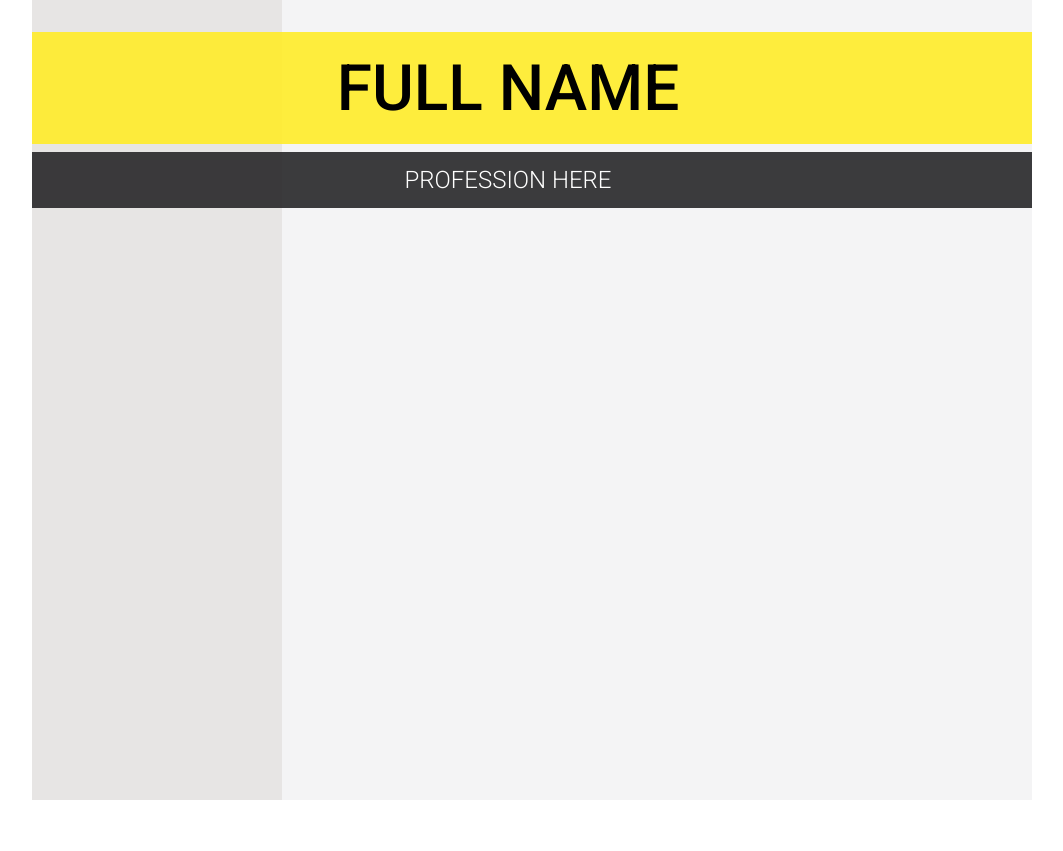
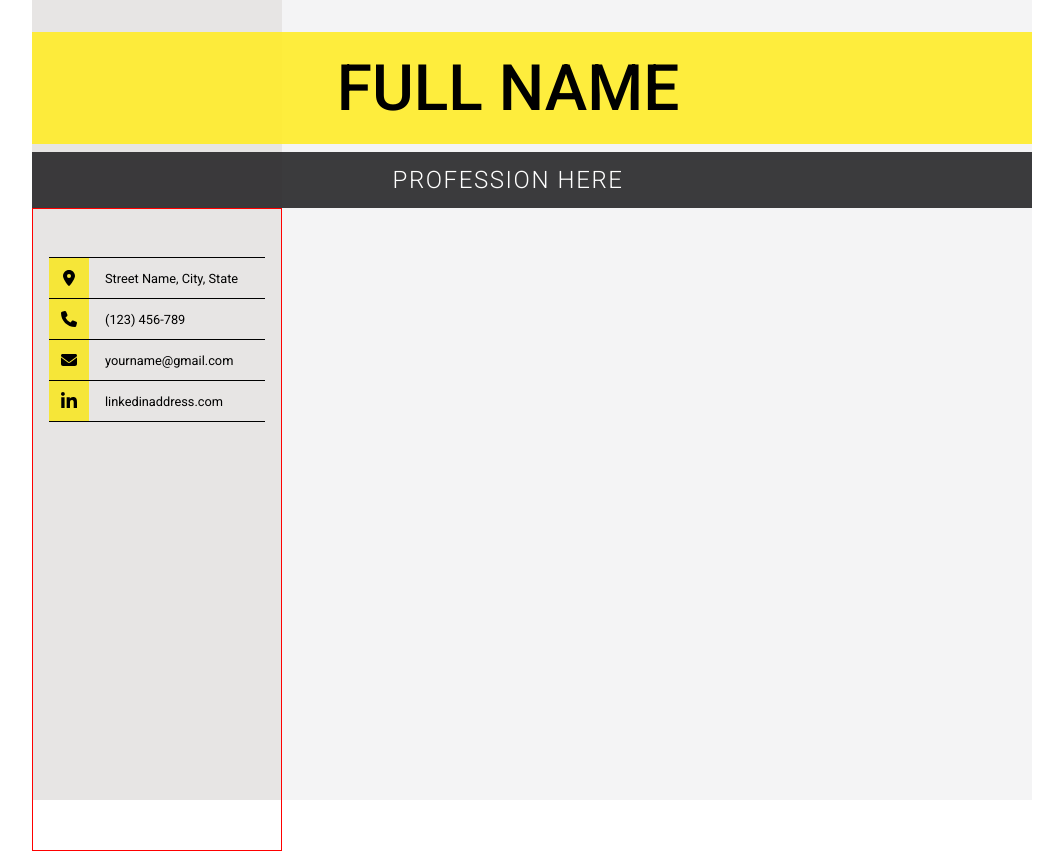
Before and after one commit to v-sudo29/cv-application, a React (Create React App) app: page / in a window 1280 px wide. Shown: the whole page, without its empty margins (108-1171 px from the left). Before the commit the page ends 800 px from the top, so only its background shows below. Built offline with nearby package versions, Linux system fonts and the light colour scheme.

Commit message:
Add edit feature to location

```diff
--- a/src/App.js
+++ b/src/App.js
@@ -1,5 +1,6 @@
 import './styles/App.css';
-import Header from './components/Header';
+import Header from './components/header/Header';
+import Sidebar from './components/sidebar/Sidebar';
 import { useState } from 'react';
 
 function App() {
@@ -7,6 +8,7 @@ function App() {
     {
       fullName: 'FULL NAME',
       profession: 'PROFESSION HERE',
+      location: 'Street Name, City, State'
     }
   )
 
@@ -20,7 +22,8 @@ function App() {
   function changeEditMode(e) {
     const inputFullName = e.target.parentElement.classList.contains('fullName')
     const inputProfession = e.target.parentElement.classList.contains('profession')
-
+    const inputLocation = e.target.parentElement.classList.contains('location')
+    console.log('clicked!')
     if (inputFullName) {
       setEditMode(prevEdit => (
         {
@@ -35,15 +38,22 @@ function App() {
           inputContext: 'profession'
         }
       ));
+    } else if (inputLocation) {
+      setEditMode(prevEdit => (
+        {
+          isInEditMode: !prevEdit.isInEditMode,
+          inputContext: 'location'
+        }
+      ));
     }
   }
 
   function turnOffEditMode(e) {
     const elementType = e.target.localName
     if (editMode.isInEditMode && elementType !== 'input') {
-      setEditMode(prevEdit => ({isInEditMode: false, inputContext: ''}));
+      setEditMode({isInEditMode: false, inputContext: ''});
     } else if (editMode.isInEditMode && e.key === 'Enter') {
-      setEditMode(prevEdit => ({isInEditMode: false, inputContext: ''}));
+      setEditMode({isInEditMode: false, inputContext: ''});
     }
   }
 
@@ -57,19 +67,28 @@ function App() {
   function handleChange(event, property) {
     event.stopPropagation();
     const newValue = event.target.value;
+
     setPerson(prevPerson => ({...prevPerson, [property]: newValue}));
   }
 
   return (
     <div className="App" onClick={turnOffEditMode}>
       <Header
-        fullName={person.fullName}
-        profession={person.profession}
+        fullName={ person.fullName }
+        profession={ person.profession }
         isInEditMode={ editMode.isInEditMode }
         inputContext={ editMode.inputContext }
-        changeEditMode={changeEditMode}
-        handleChange={handleChange}
-        enterKeyPressed={enterKeyPressed}
+        changeEditMode={ changeEditMode }
+        handleChange={ handleChange }
+        enterKeyPressed={ enterKeyPressed }
+      />
+      <Sidebar
+        location={ person.location }
+        isInEditMode={ editMode.isInEditMode }
+        inputContext={ editMode.inputContext }
+        changeEditMode={ changeEditMode }
+        handleChange={ handleChange }
+        enterKeyPressed={ enterKeyPressed }
       />
     </div>
   )
--- a/src/components/Profession.js
+++ b/src/components/header/Profession.js
@@ -1,20 +1,29 @@
 import { FontAwesomeIcon } from '@fortawesome/react-fontawesome'
 import { faPenToSquare } from '@fortawesome/free-solid-svg-icons'
 
-export default function Profession(props) {
+export default function Profession(
+  {
+    isInEditMode,
+    inputContext,
+    handleChange,
+    enterKeyPressed,
+    profession,
+    changeEditMode
+  }
+) {
   return (
     <div className='profession-div'>
       {/* If in edit mode, display input */}
-      {(props.isInEditMode && props.inputContext === 'profession')
+      {(isInEditMode && inputContext === 'profession')
         ? <>
             <input
               type="text"
               className='edit-profession'
               maxLength='19'
               autoFocus
-              onChange={ (e) => props.handleChange(e, 'profession') }
-              onKeyDown={ props.enterKeyPressed }
-              defaultValue={ props.profession }
+              onChange={ (e) => handleChange(e, 'profession') }
+              onKeyDown={ enterKeyPressed }
+              defaultValue={ profession }
             />
             <div className='edit-icon-div'>
               <FontAwesomeIcon className='hidden' icon={faPenToSquare} />
@@ -22,9 +31,9 @@ export default function Profession(props) {
           </>
         : <>
             <div className='profession'>
-              { props.profession }
+              { profession }
             </div>
-            <div className='edit-icon-div profession' onClick={ props.changeEditMode } >
+            <div className='edit-icon-div profession' onClick={ changeEditMode } >
               <FontAwesomeIcon className='profession-edit-icon profession' icon={faPenToSquare} />
             </div>
           </>
--- /dev/null
+++ b/src/components/sidebar/ContactInfo.js
@@ -0,0 +1,42 @@
+import Location from './Location'
+import { FontAwesomeIcon } from '@fortawesome/react-fontawesome'
+import { faLocationDot, faPhone, faEnvelope, faPenToSquare } from '@fortawesome/free-solid-svg-icons'
+
+export default function ContactInfo(
+  {
+    location,
+    changeEditMode,
+    handleChange,
+    enterKeyPressed,
+    isInEditMode,
+    inputContext
+  }
+) {
+  return (
+    <div className='contact-info-div'>
+      <Location
+        location={ location }
+        changeEditMode={ changeEditMode }
+        handleChange={ handleChange }
+        enterKeyPressed={ enterKeyPressed }
+        isInEditMode={ isInEditMode }
+        inputContext={ inputContext }
+      />
+      <div className='contact-info phone-div'>
+        <div className='contact-icon'><FontAwesomeIcon icon={faPhone} /></div>
+        <div className='contact-text'>
+          (123) 456-789
+        </div>
+      </div>
+      <div className='contact-info email-div'>
+        <div className='contact-icon'><FontAwesomeIcon icon={faEnvelope} /></div>
+        <div className='contact-text'>yourname@gmail.com</div>
+      </div>
+      <div className='contact-info svg-div'>
+        <div className='contact-icon'>
+          <svg className='linkedIn-svg' xmlns="http://www.w3.org/2000/svg" viewBox="0 0 448 512"><path d="M100.28 448H7.4V148.9h92.88zM53.79 108.1C24.09 108.1 0 83.5 0 53.8a53.79 53.79 0 0 1 107.58 0c0 29.7-24.1 54.3-53.79 54.3zM447.9 448h-92.68V302.4c0-34.7-.7-79.2-48.29-79.2-48.29 0-55.69 37.7-55.69 76.7V448h-92.78V148.9h89.08v40.8h1.3c12.4-23.5 42.69-48.3 87.88-48.3 94 0 111.28 61.9 111.28 142.3V448z"/></svg>        </div>
+        <div className='contact-text'>linkedinaddress.com</div>
+      </div>
+    </div>
+  )
+}
--- /dev/null
+++ b/src/components/sidebar/Location.js
@@ -0,0 +1,34 @@
+import { FontAwesomeIcon } from '@fortawesome/react-fontawesome'
+import { faLocationDot, faPenToSquare } from '@fortawesome/free-solid-svg-icons'
+
+export default function Location(props) {
+  return (
+    <div className='contact-info location-div'>
+      <div className='contact-icon'><FontAwesomeIcon icon={faLocationDot} /></div>
+
+      {/* If in edit mode, display input */}
+      {(props.isInEditMode && props.inputContext === 'location')
+        ? <div className='contact-text'>
+            <input
+              type="text"
+              className='contact-edit edit-location'
+              maxLength='24'
+              autoFocus
+              onChange={ (e) => props.handleChange(e, 'location') }
+              onKeyDown={ props.enterKeyPressed }
+              defaultValue={ props.location }
+            />
+          </div>
+        : <>
+            <div className='contact-text location-text'>
+              {props.location}
+            <div className='edit-icon-div location' onClick={ props.changeEditMode } >
+                <FontAwesomeIcon className='location-edit-icon contact-edit-icon location' icon={faPenToSquare} />
+            </div>
+            </div>
+          </>
+      }
+
+    </div>
+  )
+}
--- /dev/null
+++ b/src/components/sidebar/Sidebar.js
@@ -0,0 +1,25 @@
+import ContactInfo from './ContactInfo'
+
+export default function Sidebar(
+  {
+    location,
+    changeEditMode,
+    handleChange,
+    enterKeyPressed,
+    isInEditMode,
+    inputContext
+  }
+) {
+  return (
+    <div className='sidebar-div'>
+      <ContactInfo
+        location={ location }
+        changeEditMode={ changeEditMode }
+        handleChange={ handleChange }
+        enterKeyPressed={ enterKeyPressed }
+        isInEditMode={ isInEditMode }
+        inputContext={ inputContext }
+      />
+    </div>
+  )
+}
--- a/src/styles/App.css
+++ b/src/styles/App.css
@@ -9,6 +9,7 @@
 
 .App {
   min-width: 1000px;
+  min-height: 100%;
   text-align: center;
   font-family: 'Roboto', sans-serif;
   height: 100vh;
@@ -57,14 +58,59 @@
 
   background-color: rgba(39, 39, 42, 0.9);
   color: white;
+  letter-spacing: 0.1rem;
 }
 
 .name, .profession {
   display: flex;
 }
 
-.edit-name, .edit-profession {
-  all: unset;
+/* Sidebar */
+.sidebar-div {
+  width: 21.6%;
+  height: 76.1%;
+  padding: 1rem 1rem;
+  border: 1px solid red;
+}
+
+/* Contact Info */
+.contact-info-div {
+  padding-top: 2rem;
+}
+
+.contact-info {
+  display: flex;
+  height: 2.5rem;
+  gap: 1rem;
+
+  border-bottom: 1px solid black;
+}
+
+.location-div {
+  border-top: 1px solid black;
+}
+
+.contact-icon {
+  display: flex;
+  justify-content: center;
+  align-items: center;
+  min-width: 2.5rem;
+  height: 100%;
+
+  background-color: rgb(246, 230, 56);
+}
+
+.linkedIn-svg {
+  width: 1rem;
+}
+
+.contact-text {
+  display: flex;
+  justify-content: flex-start;
+  align-items: center;
+  font-size: 0.8rem;
+  gap: 0.2rem;
+  flex: 1;
 }
 
 /* Edit icon */
@@ -78,7 +124,11 @@
   cursor: pointer;
 }
 
-/* Hover effect  */
+.contact-edit-icon {
+  height: 1rem;
+}
+
+/* Hover icon effect  */
 .name-div:hover .name-edit-icon {
   color: rgb(210, 205, 173);
  }
@@ -87,6 +137,19 @@
   color: rgb(112, 112, 112);
 }
 
+.location-text:hover .location-edit-icon {
+  color: rgb(112, 112, 112);
+}
+
  .hidden {
   color: transparent;
  }
+
+ /* Input */
+ .edit-name, .edit-profession, .edit-location {
+  all: unset;
+}
+
+.contact-edit {
+  text-align: left;
+}
```
Also changed, not shown: src/components/header/Header.js (renamed from src/components/Header.js), src/components/header/Name.js (renamed from src/components/Name.js).
